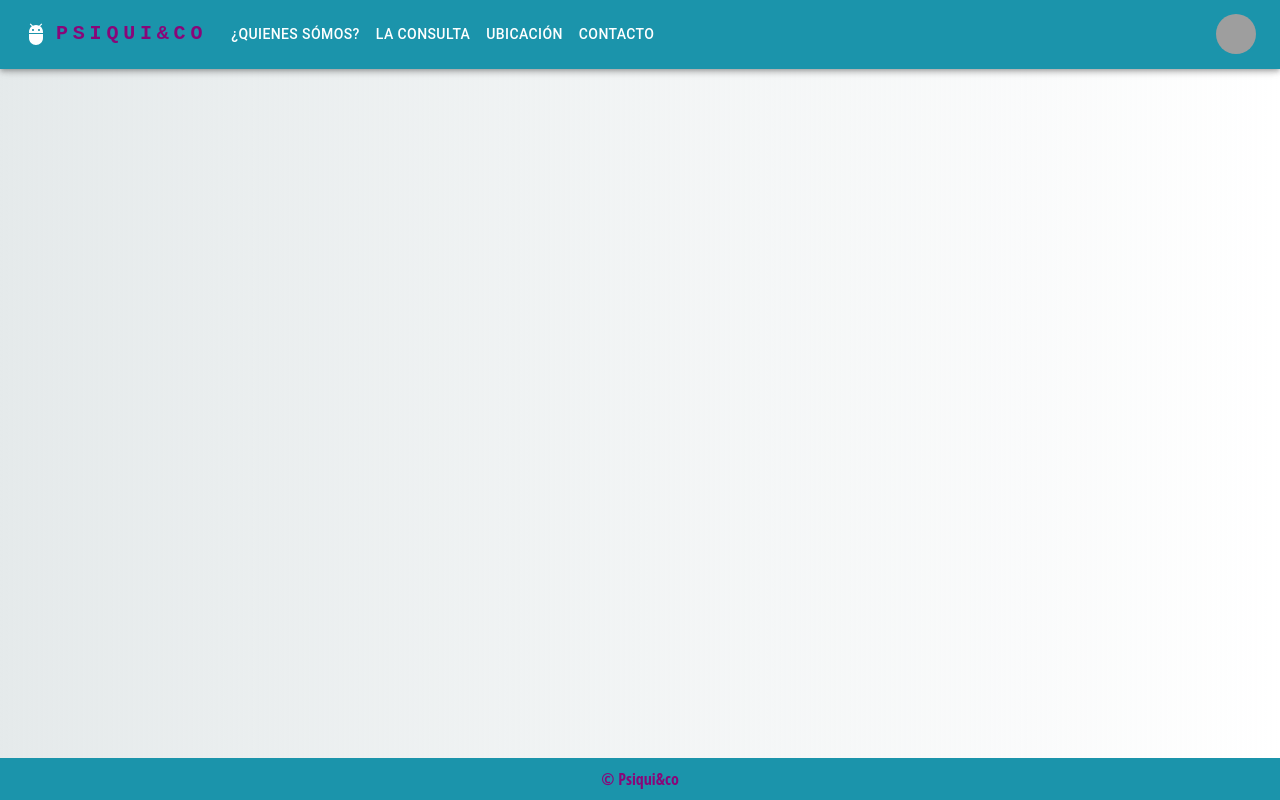
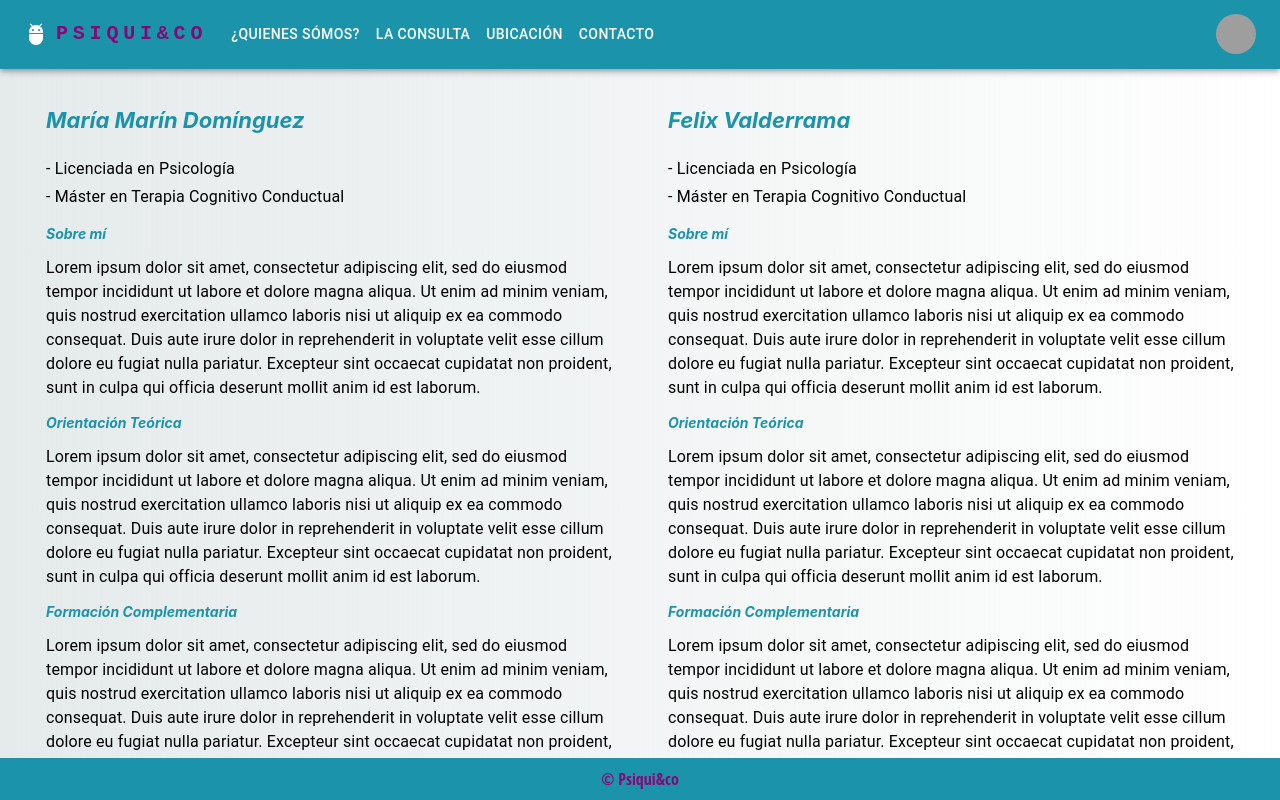
Before and after one commit to AgustinEscalanteRojo/web-psiquico, a React (Create React App) app: page /Who in a window 1280 px wide. Built offline with nearby package versions, Linux system fonts and the light colour scheme; grey boxes are pictures that could not be loaded.

Commit message:
styles: view who

```diff
--- a/src/views/Location/index.tsx
+++ b/src/views/Location/index.tsx
@@ -8,6 +8,7 @@ import { Container, MapsContainer } from './styles';
 const Location: FC = () => {
   return (
     <>
+          <Background />
       <Header />
       <Container>
       <MapsContainer>
@@ -15,7 +16,7 @@ const Location: FC = () => {
         </MapsContainer>
 
       </Container>
-      <Background />
+
       <Footer />
     </>
   );
--- a/src/views/Location/styles.ts
+++ b/src/views/Location/styles.ts
@@ -4,6 +4,7 @@ export const Container = styled.div`
   display: flex;
   flex-direction: column;
   align-items: center; /* Centrar horizontalmente en el contenedor principal */
+  min-height: 100vh; /* Asegura que Container tenga al menos el 100% de la altura de la ventana gráfica */
 `;
 
 export const MapsContainer = styled.div`
@@ -15,3 +16,11 @@ export const MapsContainer = styled.div`
   max-width: 1200px; /* Establece un ancho máximo para el contenedor si es necesario */
   padding: 0 20px; /* Agrega espacio alrededor del contenido si lo deseas */
 `;
+
+export const Background = styled.div`
+  position: fixed;
+  top: 0;
+  left: 0;
+  width: 100%;
+  height: 100%;
+`;
--- a/src/views/Who/index.tsx
+++ b/src/views/Who/index.tsx
@@ -2,14 +2,201 @@ import { FC, memo } from 'react';
 import Header from '../../components/Header';
 import Background from '../../components/Background';
 import Footer from '../../components/Footer';
-import { Container } from './styles';
+import {
+  Container as StyledContainer,
+  BioContainer,
+  Title,
+  Subtitle1,
+} from './styles';
+import { Grid, Typography } from '@mui/material';
 
 const Who: FC = () => {
   return (
     <>
+      <Background />
       <Header />
-      <Container></Container>
-      <Background />
+      <StyledContainer>
+        <Grid container spacing={3}>
+          {/* Primer psicólogo */}
+          <Grid item xs={12} md={6}>
+            <BioContainer>
+              <Title>María Marín Domínguez</Title>
+
+              <div>
+                <Typography variant="subtitle1">
+                  - Licenciada en Psicología
+                </Typography>
+                <Typography variant="subtitle1">
+                  - Máster en Terapia Cognitivo Conductual
+                </Typography>
+                {/* Añade las demás titulaciones */}
+              </div>
+
+              <div>
+                <Subtitle1>Sobre mí</Subtitle1>
+                <Typography variant="body1">
+                  Lorem ipsum dolor sit amet, consectetur adipiscing elit, sed
+                  do eiusmod tempor incididunt ut labore et dolore magna aliqua.
+                  Ut enim ad minim veniam, quis nostrud exercitation ullamco
+                  laboris nisi ut aliquip ex ea commodo consequat. Duis aute
+                  irure dolor in reprehenderit in voluptate velit esse cillum
+                  dolore eu fugiat nulla pariatur. Excepteur sint occaecat
+                  cupidatat non proident, sunt in culpa qui officia deserunt
+                  mollit anim id est laborum.
+                </Typography>
+              </div>
+
+              <div>
+                <Subtitle1>Orientación Teórica</Subtitle1>
+                <Typography variant="body1">
+                  Lorem ipsum dolor sit amet, consectetur adipiscing elit, sed
+                  do eiusmod tempor incididunt ut labore et dolore magna aliqua.
+                  Ut enim ad minim veniam, quis nostrud exercitation ullamco
+                  laboris nisi ut aliquip ex ea commodo consequat. Duis aute
+                  irure dolor in reprehenderit in voluptate velit esse cillum
+                  dolore eu fugiat nulla pariatur. Excepteur sint occaecat
+                  cupidatat non proident, sunt in culpa qui officia deserunt
+                  mollit anim id est laborum.
+                </Typography>
+              </div>
+
+              <div>
+                <Subtitle1>Formación Complementaria</Subtitle1>
+                <Typography variant="body1">
+                  Lorem ipsum dolor sit amet, consectetur adipiscing elit, sed
+                  do eiusmod tempor incididunt ut labore et dolore magna aliqua.
+                  Ut enim ad minim veniam, quis nostrud exercitation ullamco
+                  laboris nisi ut aliquip ex ea commodo consequat. Duis aute
+                  irure dolor in reprehenderit in voluptate velit esse cillum
+                  dolore eu fugiat nulla pariatur. Excepteur sint occaecat
+                  cupidatat non proident, sunt in culpa qui officia deserunt
+                  mollit anim id est laborum.
+                </Typography>
+              </div>
+
+              <div>
+                <Subtitle1>Experiencia Profesional</Subtitle1>
+                <Typography variant="body1">
+                  Lorem ipsum dolor sit amet, consectetur adipiscing elit, sed
+                  do eiusmod tempor incididunt ut labore et dolore magna aliqua.
+                  Ut enim ad minim veniam, quis nostrud exercitation ullamco
+                  laboris nisi ut aliquip ex ea commodo consequat. Duis aute
+                  irure dolor in reprehenderit in voluptate velit esse cillum
+                  dolore eu fugiat nulla pariatur. Excepteur sint occaecat
+                  cupidatat non proident, sunt in culpa qui officia deserunt
+                  mollit anim id est laborum.
+                </Typography>
+              </div>
+
+              <div>
+                <Subtitle1>Otros datos de Interés</Subtitle1>
+                <Typography variant="body1">
+                  Lorem ipsum dolor sit amet, consectetur adipiscing elit, sed
+                  do eiusmod tempor incididunt ut labore et dolore magna aliqua.
+                  Ut enim ad minim veniam, quis nostrud exercitation ullamco
+                  laboris nisi ut aliquip ex ea commodo consequat. Duis aute
+                  irure dolor in reprehenderit in voluptate velit esse cillum
+                  dolore eu fugiat nulla pariatur. Excepteur sint occaecat
+                  cupidatat non proident, sunt in culpa qui officia deserunt
+                  mollit anim id est laborum.
+                </Typography>
+              </div>
+            </BioContainer>
+          </Grid>
+
+          {/* Segundo psicólogo */}
+          <Grid item xs={12} md={6}>
+            <BioContainer>
+              <Title>Felix Valderrama </Title>
+
+              <div>
+                <Typography variant="subtitle1">
+                  - Licenciada en Psicología
+                </Typography>
+                <Typography variant="subtitle1">
+                  - Máster en Terapia Cognitivo Conductual
+                </Typography>
+              </div>
+
+              <div>
+                <Subtitle1>Sobre mí</Subtitle1>
+
+                <Typography variant="body1">
+                  Lorem ipsum dolor sit amet, consectetur adipiscing elit, sed
+                  do eiusmod tempor incididunt ut labore et dolore magna aliqua.
+                  Ut enim ad minim veniam, quis nostrud exercitation ullamco
+                  laboris nisi ut aliquip ex ea commodo consequat. Duis aute
+                  irure dolor in reprehenderit in voluptate velit esse cillum
+                  dolore eu fugiat nulla pariatur. Excepteur sint occaecat
+                  cupidatat non proident, sunt in culpa qui officia deserunt
+                  mollit anim id est laborum.
+                </Typography>
+              </div>
+
+              <div>
+                <Subtitle1>Orientación Teórica</Subtitle1>
+
+                <Typography variant="body1">
+                  Lorem ipsum dolor sit amet, consectetur adipiscing elit, sed
+                  do eiusmod tempor incididunt ut labore et dolore magna aliqua.
+                  Ut enim ad minim veniam, quis nostrud exercitation ullamco
+                  laboris nisi ut aliquip ex ea commodo consequat. Duis aute
+                  irure dolor in reprehenderit in voluptate velit esse cillum
+                  dolore eu fugiat nulla pariatur. Excepteur sint occaecat
+                  cupidatat non proident, sunt in culpa qui officia deserunt
+                  mollit anim id est laborum.
+                </Typography>
+              </div>
+
+              <div>
+                <Subtitle1>Formación Complementaria</Subtitle1>
+
+                <Typography variant="body1">
+                  Lorem ipsum dolor sit amet, consectetur adipiscing elit, sed
+                  do eiusmod tempor incididunt ut labore et dolore magna aliqua.
+                  Ut enim ad minim veniam, quis nostrud exercitation ullamco
+                  laboris nisi ut aliquip ex ea commodo consequat. Duis aute
+                  irure dolor in reprehenderit in voluptate velit esse cillum
+                  dolore eu fugiat nulla pariatur. Excepteur sint occaecat
+                  cupidatat non proident, sunt in culpa qui officia deserunt
+                  mollit anim id est laborum.
+                </Typography>
+              </div>
+
+              <div>
+                <Subtitle1>Experiencia Profesional</Subtitle1>
+
+                <Typography variant="body1">
+                  Lorem ipsum dolor sit amet, consectetur adipiscing elit, sed
+                  do eiusmod tempor incididunt ut labore et dolore magna aliqua.
+                  Ut enim ad minim veniam, quis nostrud exercitation ullamco
+                  laboris nisi ut aliquip ex ea commodo consequat. Duis aute
+                  irure dolor in reprehenderit in voluptate velit esse cillum
+                  dolore eu fugiat nulla pariatur. Excepteur sint occaecat
+                  cupidatat non proident, sunt in culpa qui officia deserunt
+                  mollit anim id est laborum.
+                </Typography>
+              </div>
+
+              <div>
+                <Subtitle1>Otros datos de Interés</Subtitle1>
+
+                <Typography variant="body1">
+                  Lorem ipsum dolor sit amet, consectetur adipiscing elit, sed
+                  do eiusmod tempor incididunt ut labore et dolore magna aliqua.
+                  Ut enim ad minim veniam, quis nostrud exercitation ullamco
+                  laboris nisi ut aliquip ex ea commodo consequat. Duis aute
+                  irure dolor in reprehenderit in voluptate velit esse cillum
+                  dolore eu fugiat nulla pariatur. Excepteur sint occaecat
+                  cupidatat non proident, sunt in culpa qui officia deserunt
+                  mollit anim id est laborum.
+                </Typography>
+              </div>
+            </BioContainer>
+          </Grid>
+        </Grid>
+      </StyledContainer>
+
       <Footer />
     </>
   );
--- a/src/views/Who/styles.ts
+++ b/src/views/Who/styles.ts
@@ -4,4 +4,36 @@ export const Container = styled.div`
   display: flex;
   flex-direction: column;
   align-items: center; /* Centrar horizontalmente en el contenedor principal */
+  min-height: 100vh; /* Asegura que Container tenga al menos el 100% de la altura de la ventana gráfica */
+  margin: 0 30px; /* Agrega margen de 20px a ambos lados */
 `;
+
+export const BioContainer = styled.div`
+  display: flex;
+  flex-direction: column;
+  padding: 16px;
+  margin-bottom: 16px;
+  /* Agrega cualquier estilo adicional que desees para las biografías */
+`;
+
+export const Title = styled.p`
+  color: #1B94AB;
+  font-weight: bold;
+  font-style: italic;
+  font-size: 22px;
+`;
+
+export const Subtitle1 = styled.p`
+  color: #1B94AB;
+  font-weight: bold;
+  font-style: italic;
+  font-size: 14px;
+`;
+
+export const Background = styled.div`
+  position: fixed;
+  top: 0;
+  left: 0;
+  width: 100%;
+  height: 100%;
+`;
```
